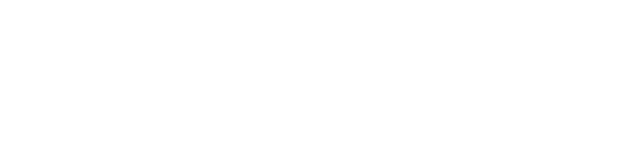
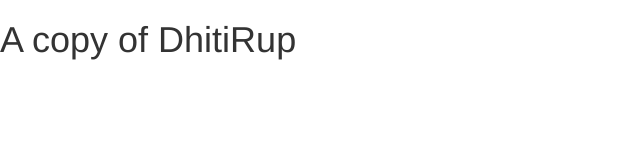
Before and after one commit to avirup247/RentYourFriend, a plain HTML site: page index.html in a window 1280 px wide. Shown: the whole page, without its empty margins (0-640 px from the left). Drawn offline with nearby package versions, Linux system fonts and the light colour scheme.

Commit message:
this is my commit

```diff
--- a/index.html
+++ b/index.html
@@ -5,6 +5,6 @@
 <title>43 friends are online now</title>
 </head>
 <body>
-
+<h1>A copy of DhitiRup</h1>
 </body>
 </html>
```
